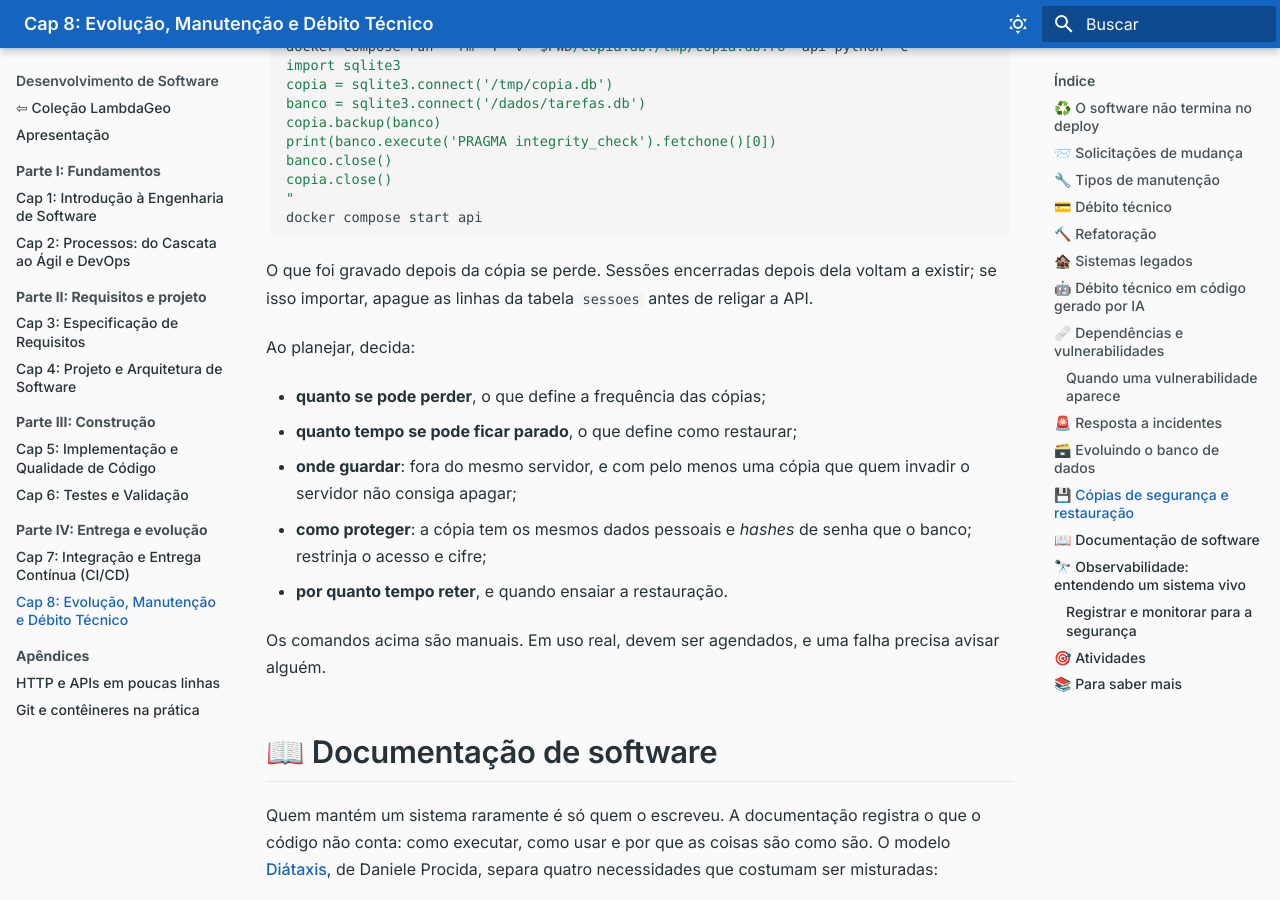
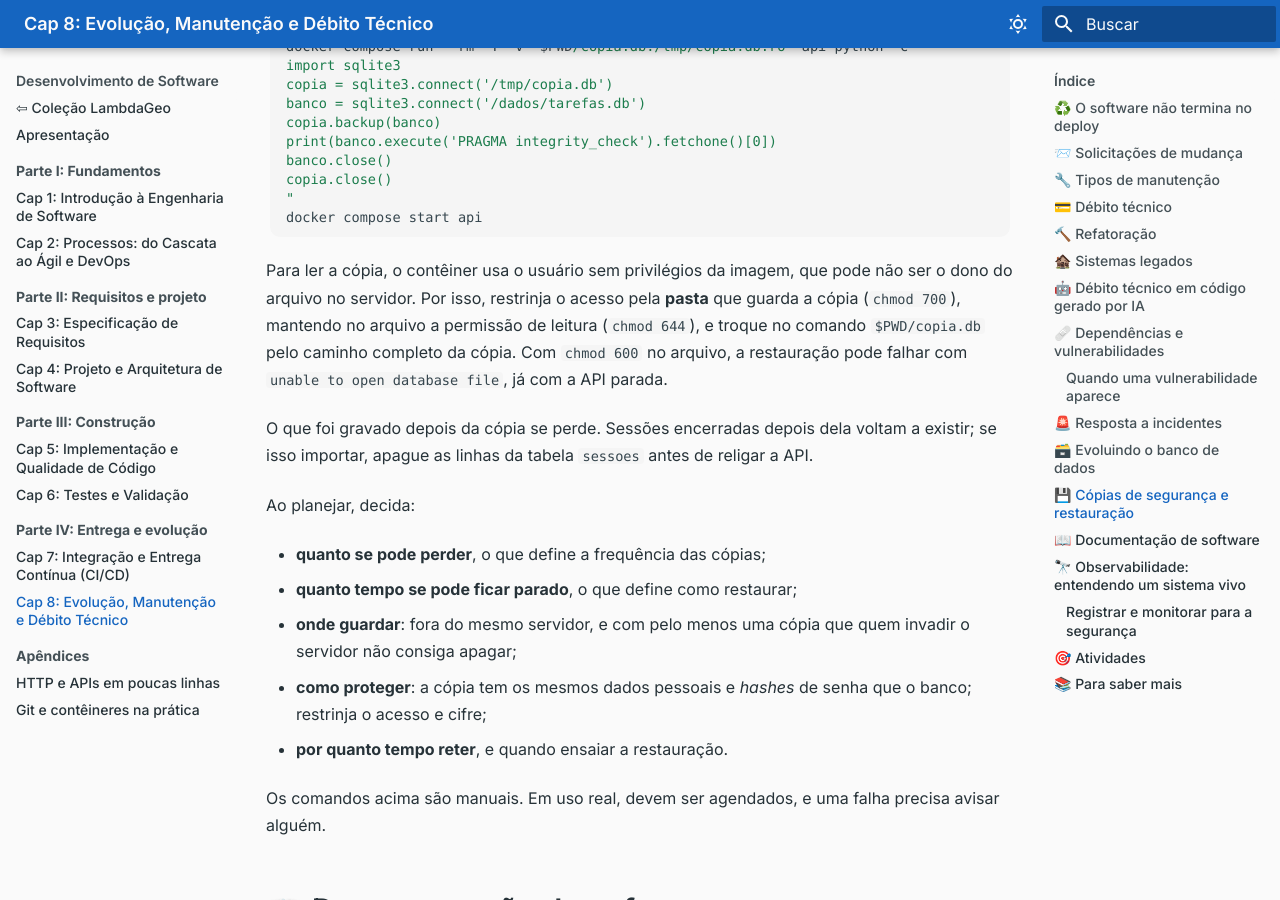
Before and after one commit to lambdageo-edu/book-engenharia-de-software, an MkDocs documentation site: the page built from docs/capitulos/08_evolucao_manutencao.md, in a window 1280 px wide and 900 px high, scrolled down 8460 px. Built offline with MkDocs 1.6.1 and Material for MkDocs 9.7.7, drawn with Linux system fonts in a browser that asks for light colours.

Commit message:
Cap. 8: permissões da cópia de segurança na restauração
Co-Authored-By: Claude Sonnet 5.5 <noreply@anthropic.com>
Claude-Session: https://claude.ai/code/session_012bE8URAXDT9a1qc7U92QJo

````diff
--- a/docs/capitulos/08_evolucao_manutencao.md
+++ b/docs/capitulos/08_evolucao_manutencao.md
@@ -209,6 +209,8 @@ copia.close()
 docker compose start api
 ```
 
+Para ler a cópia, o contêiner usa o usuário sem privilégios da imagem, que pode não ser o dono do arquivo no servidor. Por isso, restrinja o acesso pela **pasta** que guarda a cópia (`chmod 700`), mantendo no arquivo a permissão de leitura (`chmod 644`), e troque no comando `$PWD/copia.db` pelo caminho completo da cópia. Com `chmod 600` no arquivo, a restauração pode falhar com `unable to open database file`, já com a API parada.
+
 O que foi gravado depois da cópia se perde. Sessões encerradas depois dela voltam a existir; se isso importar, apague as linhas da tabela `sessoes` antes de religar a API.
 
 Ao planejar, decida:
````
